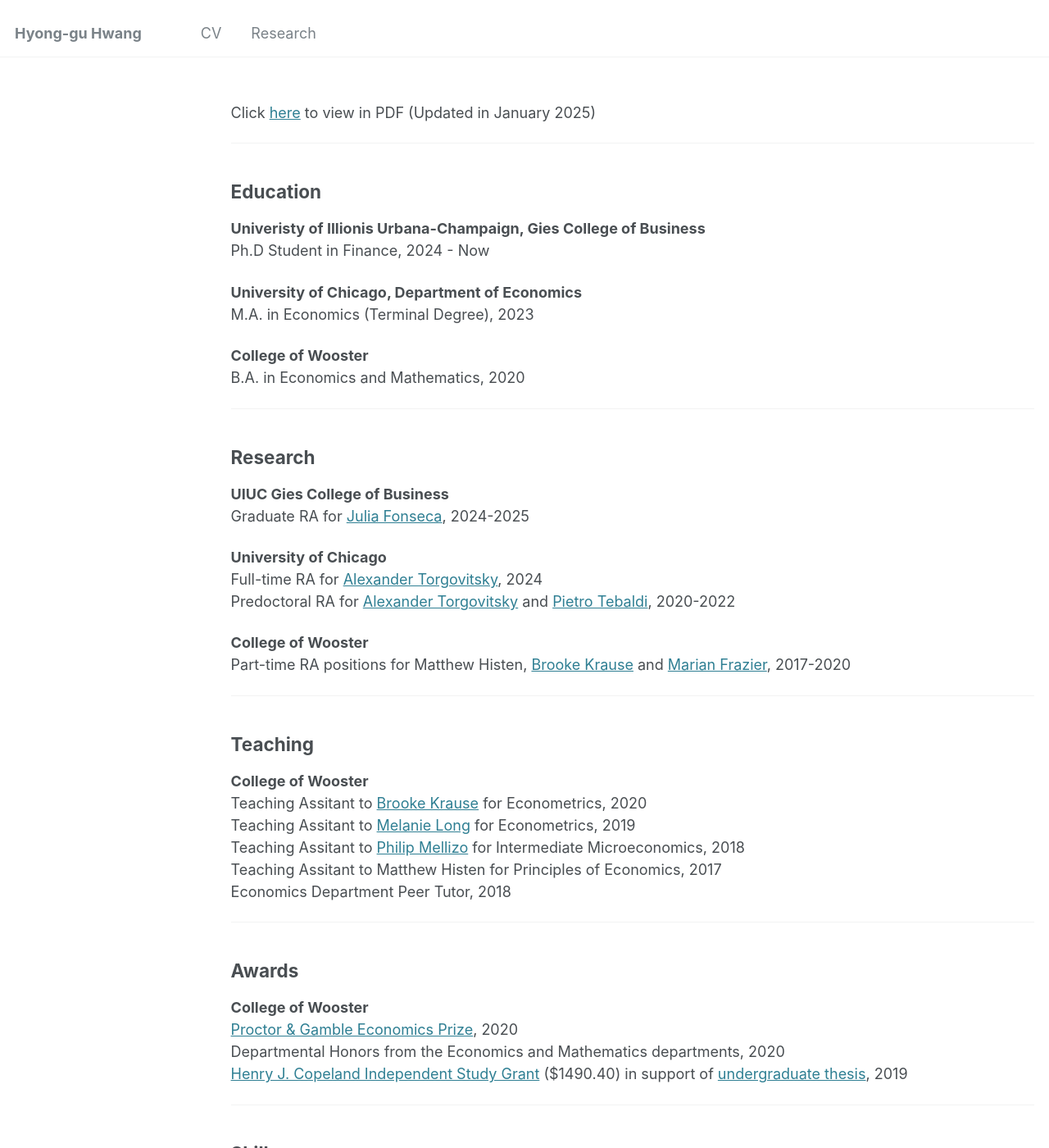
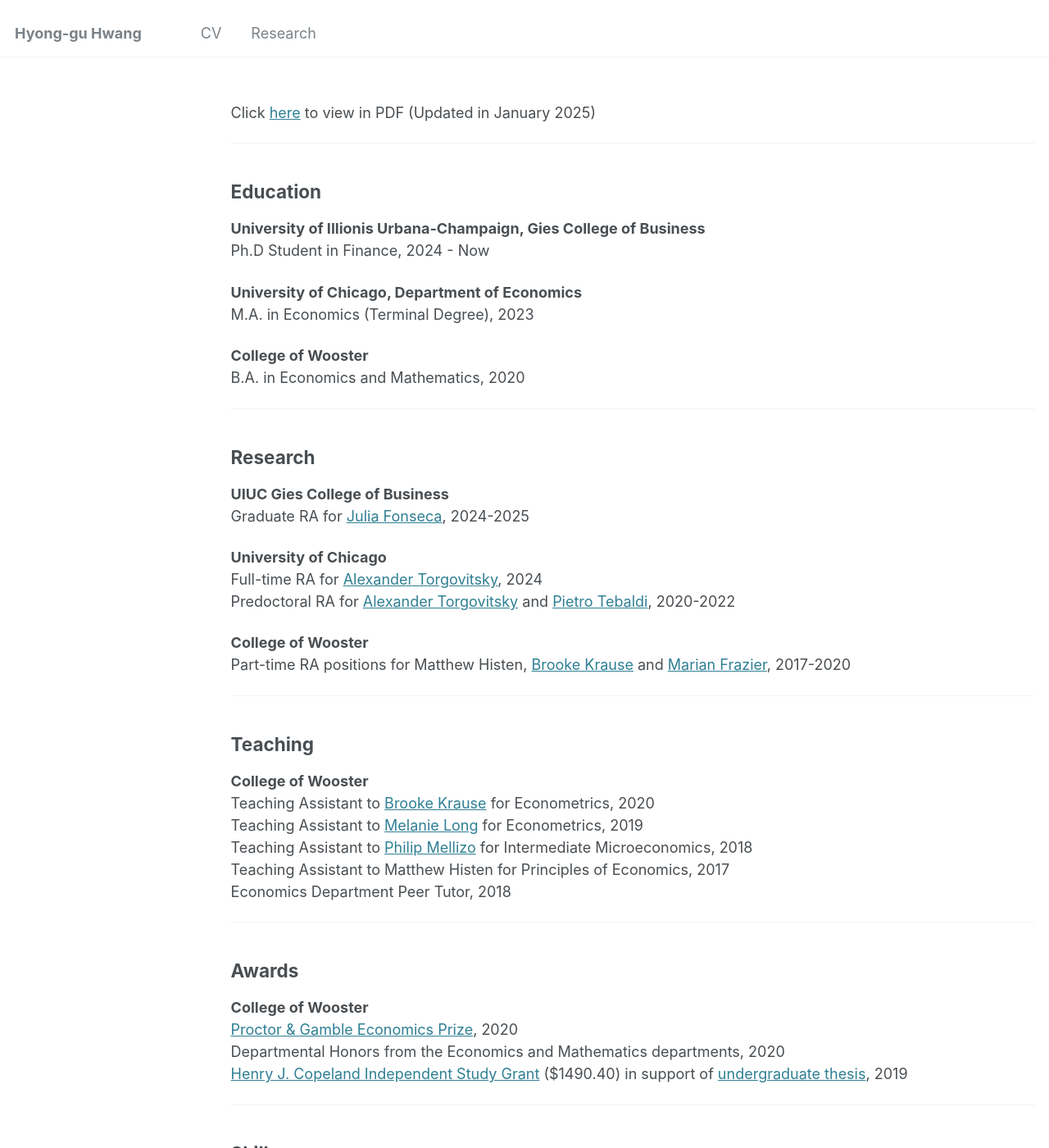
Before and after one commit to hyonggu-hwang/hyonggu-hwang.github.io, a Jekyll site: the page built from _pages/cv.md, in a window 1280 px wide and 1400 px high. Shown: the whole window at 82% size. Built offline with Jekyll 4.4.1, drawn with Linux system fonts in a browser that asks for light colours.

Commit message:
annoying typos

```diff
--- a/_config.yml
+++ b/_config.yml
@@ -32,7 +32,7 @@ author:
   googlescholar    : #"https://scholar.google.com/citations?user=PS_CX0AAAAAJ"
 
   # Repositories and software development
-  github           : "hyonggu"
+  github           : "hyonggu-hwang"
 
 # Site Settings
 teaser                   :  # filename of teaser fallback teaser image placed in /images/, .e.g. "500x300.png"
--- a/_pages/cv.md
+++ b/_pages/cv.md
@@ -15,7 +15,7 @@ Click [here](https://drive.google.com/file/d/1_cFAG4X3u22VXXG863L4BF3J-fZZJxax/v
 
 ## Education
 
-<strong>Univeristy of Illionis Urbana-Champaign, Gies College of Business</strong> <br>
+<strong>University of Illionis Urbana-Champaign, Gies College of Business</strong> <br>
 Ph.D Student in Finance, 2024 - Now <br>
 
 <strong> University of Chicago, Department of Economics</strong> <br>
@@ -43,10 +43,10 @@ Part-time RA positions for Matthew Histen, [Brooke Krause](https://sites.google.
 ## Teaching
 
 <strong>College of Wooster</strong> <br>
-Teaching Assitant to [Brooke Krause](https://sites.google.com/view/brookekrause/home) for Econometrics, 2020 <br>
-Teaching Assitant to [Melanie Long](https://sites.google.com/view/mglong/home?authuser=0) for Econometrics, 2019 <br>
-Teaching Assitant to [Philip Mellizo](https://wooster.edu/bio/pmellizo/) for Intermediate Microeconomics, 2018 <br>
-Teaching Assitant to Matthew Histen for Principles of Economics, 2017 <br>
+Teaching Assistant to [Brooke Krause](https://sites.google.com/view/brookekrause/home) for Econometrics, 2020 <br>
+Teaching Assistant to [Melanie Long](https://sites.google.com/view/mglong/home?authuser=0) for Econometrics, 2019 <br>
+Teaching Assistant to [Philip Mellizo](https://wooster.edu/bio/pmellizo/) for Intermediate Microeconomics, 2018 <br>
+Teaching Assistant to Matthew Histen for Principles of Economics, 2017 <br>
 Economics Department Peer Tutor, 2018
 
 <hr>
```
Also changed, not shown: _pages/research.md (+1 -1 lines).
